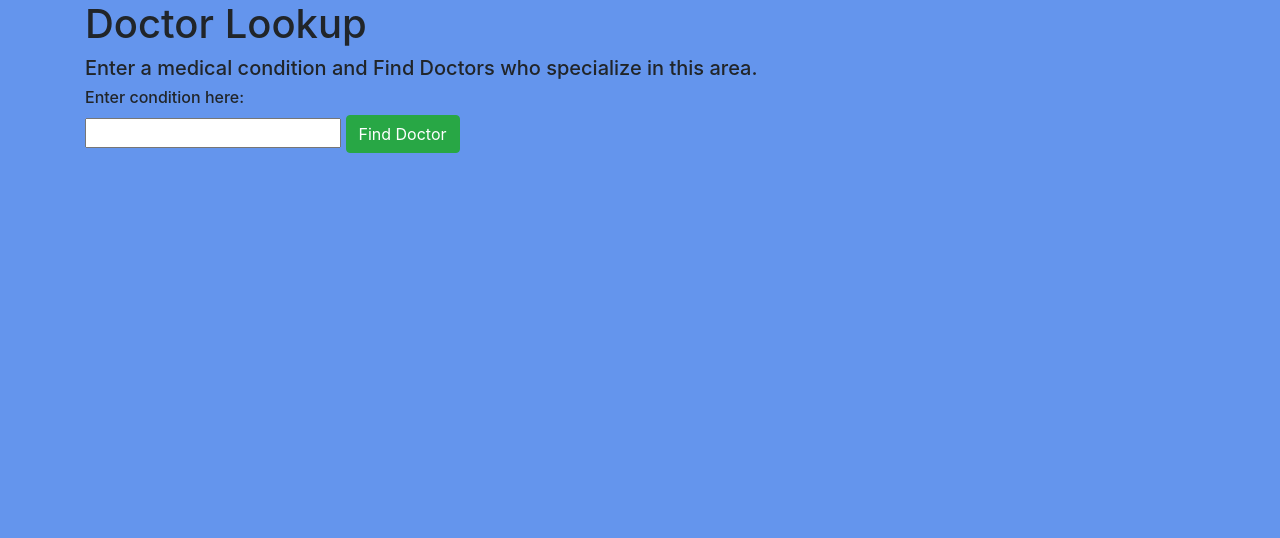
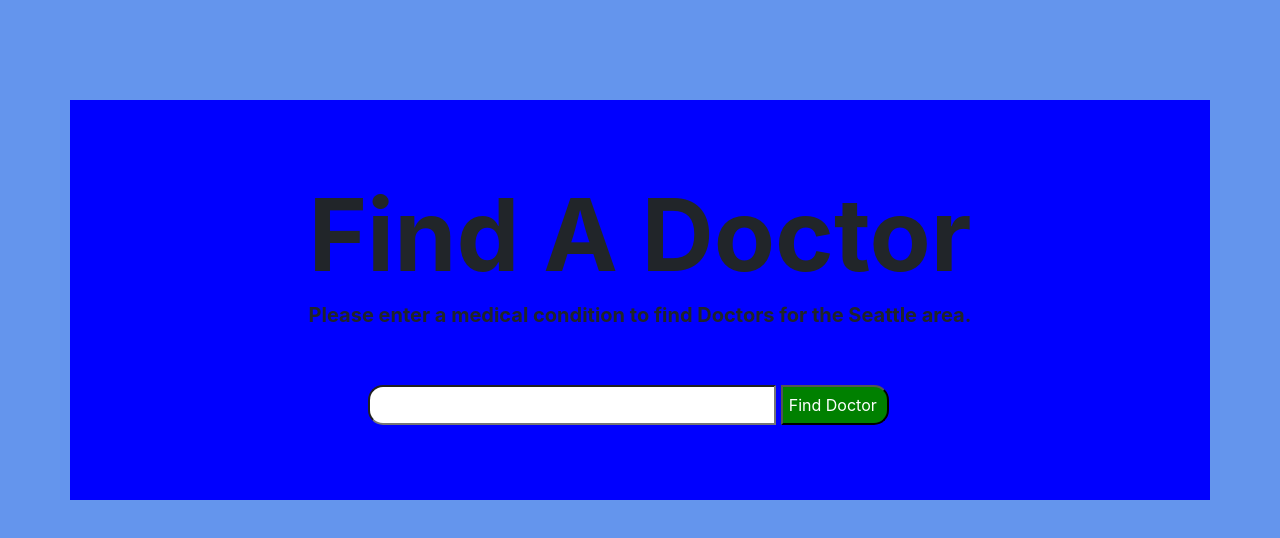
Before and after one commit to ratta2ii/doctor-lookup, a website built with webpack: page src/index.html in a window 1280 px wide. Built offline with nearby package versions, Linux system fonts and the light colour scheme; some packages are replaced by stand-ins of ours; no server answers.

Commit message:
Move API_KEY to .env file. Change long and lat coordinates to Seattle. Add styling to list items that will appear with Doctors information. Add styling to button and input field.

```diff
--- a/src/index.html
+++ b/src/index.html
@@ -7,13 +7,14 @@
 
       <div class="container">
 
-        <h1>Doctor Lookup</h1>
-        <h5>Enter a medical condition and Find Doctors who specialize in this area.</h5>
+        <h1>Find A Doctor</h1>
+        <h5>Please enter a medical condition to find Doctors for the Seattle area.</h5>
 
-        <h6>Enter condition here:</h6>
-        <input id="condition-input" type="text" name="" value="">
+        <div class="input-div">
+            <input id="condition-input" type="text" name="" value="">
+            <button id="find-doctor" class="" type="button" name="button">Find Doctor</button>
+        </div>
 
-        <button id="find-doctor" class="btn btn-success"type="button" name="button">Find Doctor</button>
 
         <div id="display-div">
           <ul id="display-results">
--- a/src/main.js
+++ b/src/main.js
@@ -2,11 +2,10 @@ import $ from 'jquery';
 import 'bootstrap';
 import 'bootstrap/dist/css/bootstrap.min.css';
 import './styles.css';
+import { API_KEY } from './../.env';
 // import { Example, anotherExample } from './scripts';
 
 
-const API_KEY = "44daf8c9eb3e172b888f7b46e3411e9e";
-const API_Parameter = "user_key";
 const endPoint = "https://api.betterdoctor.com/2016-03-01/doctors?";
 
 
@@ -15,7 +14,7 @@ $(document).ready(function() {
   $('#find-doctor').click(function() {
 
     let condition = $("#condition-input").val();
-    let url = `${endPoint}query=${condition}&location=37.773%2C-122.413%2C100&user_location=37.773%2C-122.413&skip=0&limit=10&user_key=${API_KEY}`;
+    let url = `${endPoint}query=${condition}&location=47.6062%2C-122.3321%2C25&skip=0&limit=25&user_key=${API_KEY}`;
     let request = new XMLHttpRequest();
 
     request.onreadystatechange = function() {
@@ -36,7 +35,7 @@ $(document).ready(function() {
       $("#display-results").empty();
       let doctors = response.data;
 
-      if(doctors.length === 0 || condition === undefined){
+      if(doctors.length === 0 || condition === ""){
          $("#display-results").empty();
          $("#display-results").append("<h1>I'm sorry, no Doctors meet this criteria.</h1>");
          $("#display-div").show();
@@ -53,8 +52,7 @@ $(document).ready(function() {
           else {
             newPatients = "Not at this time.";
           }
-          $("#display-results").append(`<li>${profile.name}</li><n><li>${address.street}, ${address.city}, ${address.state} ${address.zip}</li><n><li>${phoneNumber}</li><n><li>${profile.website}</li><li>Accepting new patients: ${newPatients} </li><br>`);
-
+          $("#display-results").append(`<li class="doc-name">${profile.name}</li><n><li>${address.street}, ${address.city}, ${address.state} ${address.zip}</li><n><li>${phoneNumber}</li><n><li>${profile.website}</li><li>Accepting new patients: ${newPatients} </li><br>`);
         }
         $("#display-div").show();
       }
--- a/src/styles.css
+++ b/src/styles.css
@@ -6,6 +6,60 @@ div#display-div {
   display: none;
 }
 
+.container {
+  background: blue;
+  padding: 25px;
+  margin-top: 100px;
+}
+
+h1 {
+  text-align: center;
+  font-size: 100px;
+  margin-top: 50px;
+  font-weight: bold;
+}
+
+h5 {
+  text-align: center;
+  font-weight: bold;
+}
+
+.input-div {
+  width: 50%;
+  margin: 0 auto;
+}
+
+input#condition-input {
+  min-width: 75%;
+  margin: 50px auto 50px auto;
+  height: 40px;
+  border-top-left-radius: 15px;
+  border-bottom-left-radius: 15px;
+
+}
+
+button {
+  height: 40px;
+  border-top-right-radius: 15px;
+  border-bottom-right-radius: 15px;
+  border-top-left-radius: 0px;
+  border-bottom-left-radius: 0px;
+  padding-right: 10px;
+  background-color: green;
+  color: white;
+}
+
 li {
   list-style: none;
+  border: 1px solid black;
+  background-color: ghostwhite;
+  padding-left: 20px;
+  max-width: 50%;
+  margin: 0 auto;
 }
+
+.doc-name {
+  font-weight: bolder;
+  font-size: 20px;
+  margin-top: 20px;
+}
```
Also changed, not shown: 1 other file.
